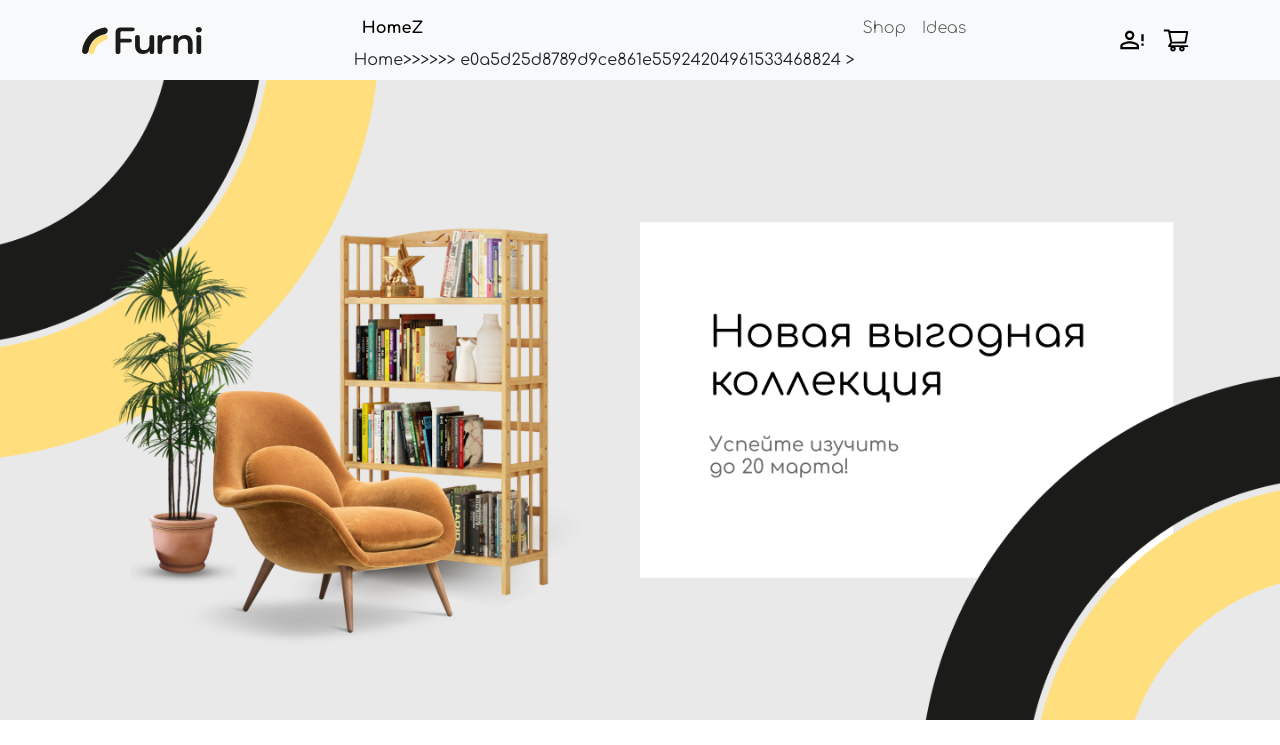
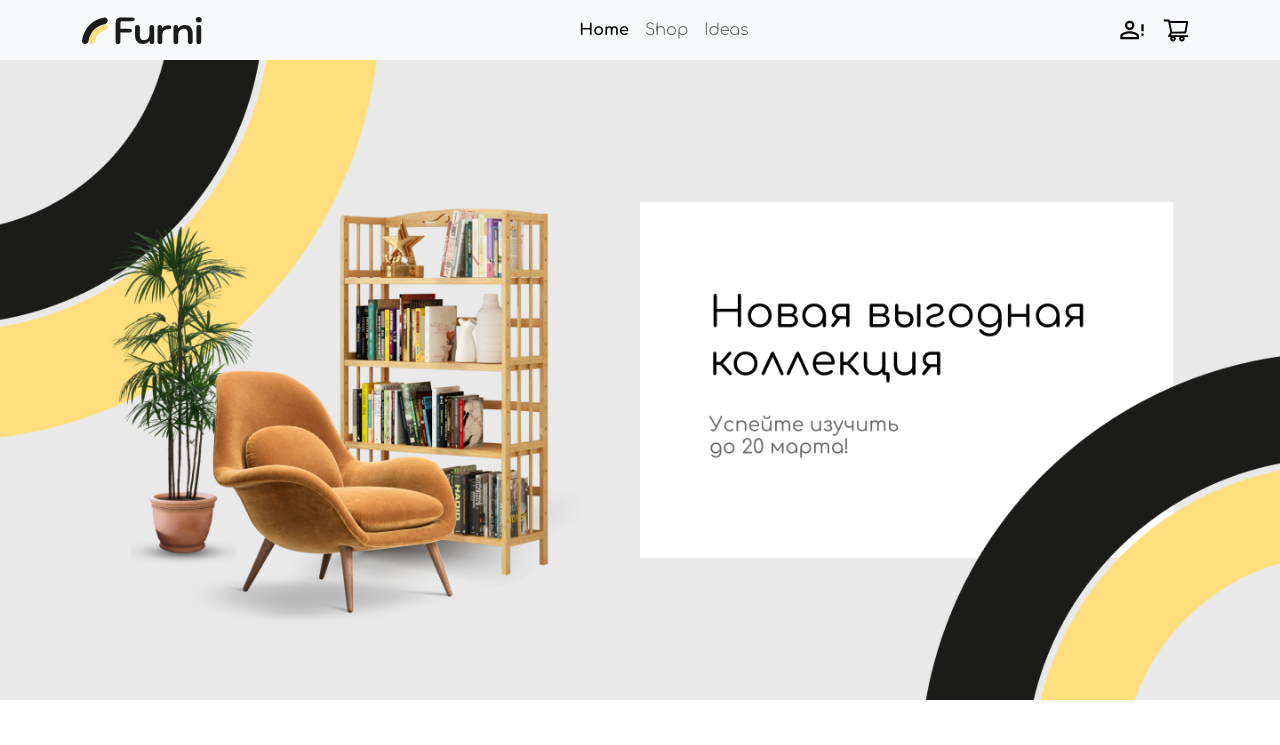
Before and after one commit to denilyunkin/Furni, a website: page index.html in a window 1280 px wide. Shown: the top 745 px of the page. Drawn offline with nearby package versions, Linux system fonts and the light colour scheme.

Commit message:
Without Z

```diff
--- a/index.html
+++ b/index.html
@@ -62,11 +62,7 @@
                 class="nav-link active font-comfortaa-bold"
                 aria-current="page"
                 href="index.html"
-<<<<<<< HEAD
-                >HomeZ</a
-=======
                 >Home</a
->>>>>>> e0a5d25d8789d9ce861e55924204961533468824
               >
             </li>
             <li class="nav-item">
```
